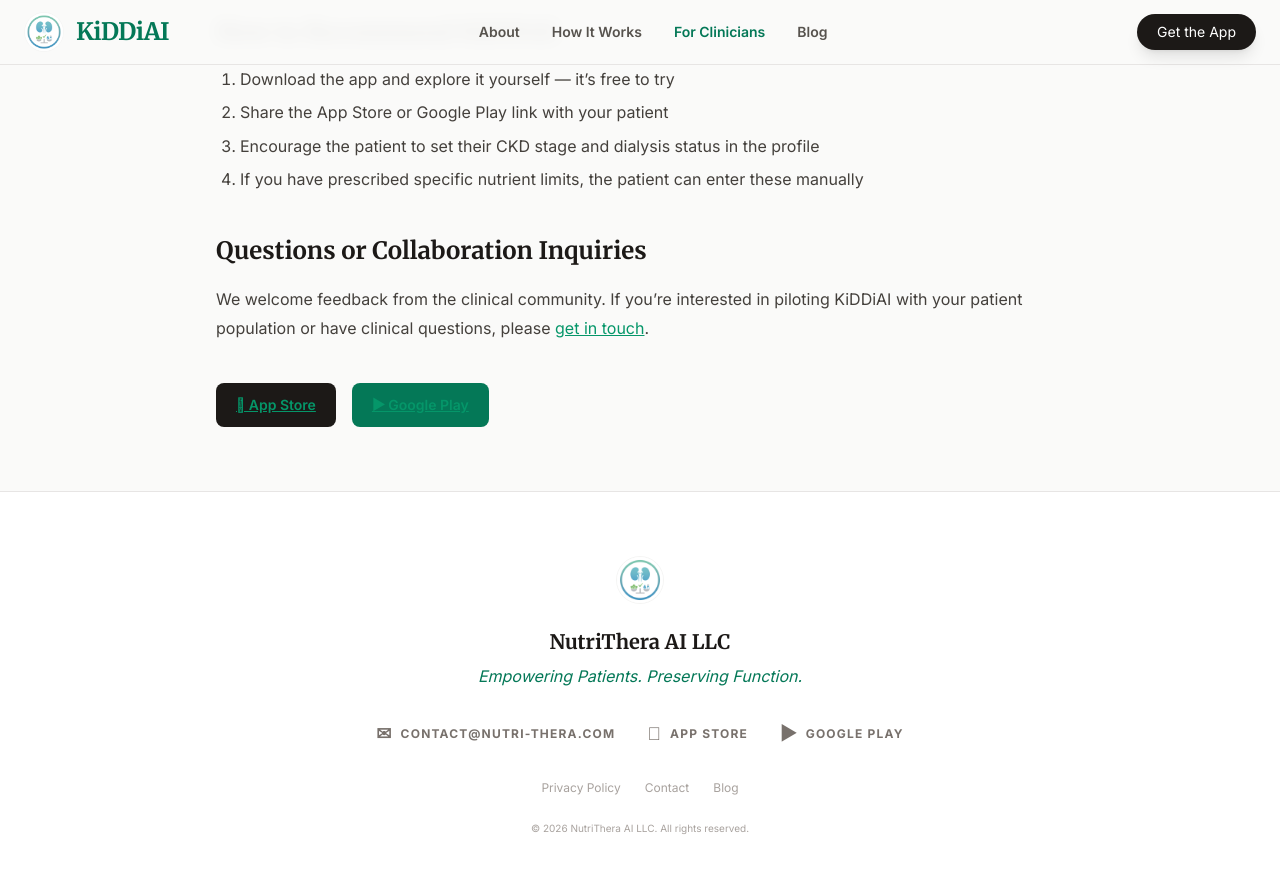
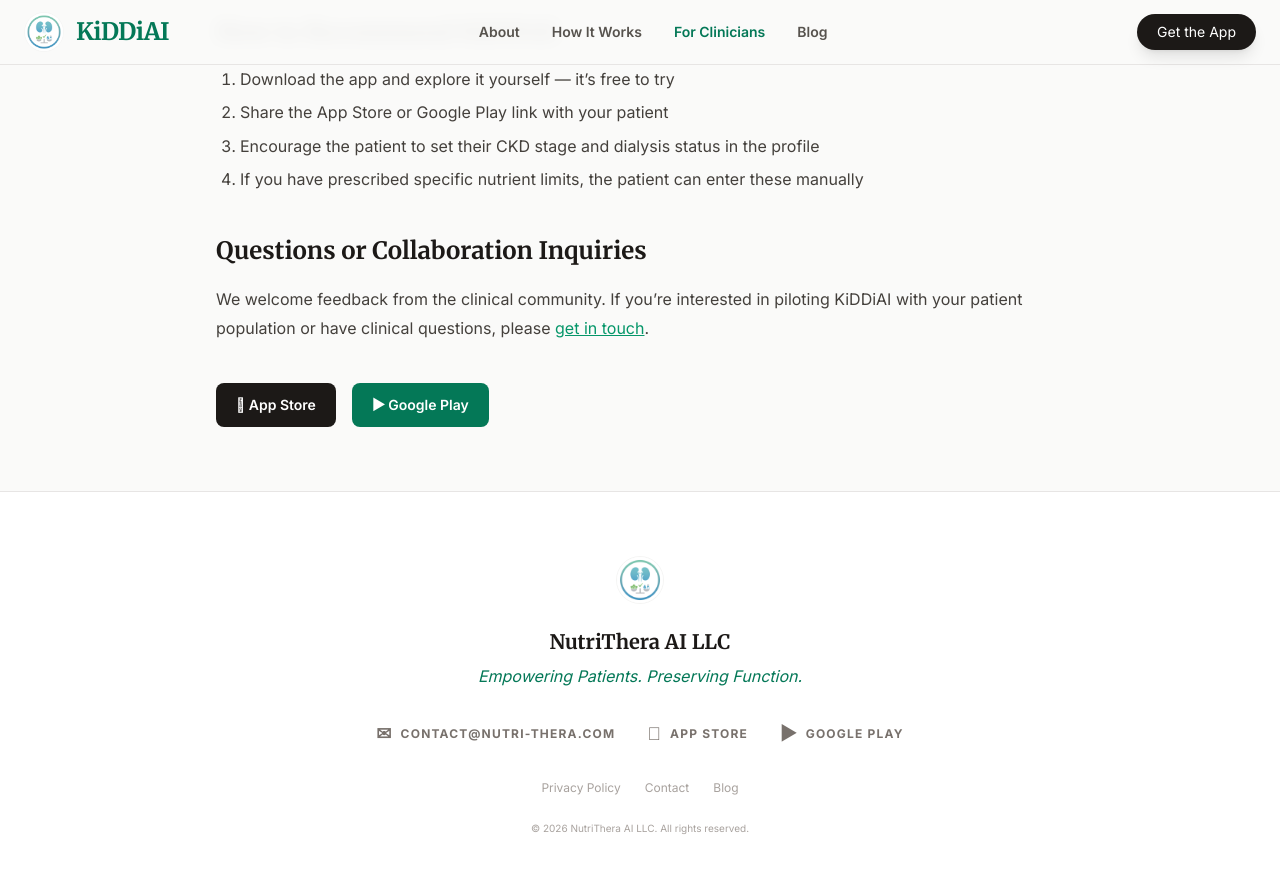
Before and after one commit to nutri-thera/kiddi-ai, a Jekyll site: the page built from for-clinicians.md, in a window 1280 px wide and 900 px high, scrolled down 1493 px. Shown: the top 873 px of the window. Built offline with Jekyll 4.4.1, drawn with Linux system fonts in a browser that asks for light colours; nearby versions of some CDN libraries.

Commit message:
fix: escape .content prose styling on store buttons in how-it-works and for-clinicians
Co-Authored-By: Claude Sonnet 4.6 <noreply@anthropic.com>

```diff
--- a/for-clinicians.md
+++ b/for-clinicians.md
@@ -53,7 +53,7 @@ Patients can set custom nutrient limits (prescribed by their care team), or fall
 
 We welcome feedback from the clinical community. If you're interested in piloting KiDDiAI with your patient population or have clinical questions, please [get in touch](/contact/).
 
-<div class="mt-10 flex gap-4 flex-wrap">
+<div class="not-content mt-10 flex gap-4 flex-wrap">
   <a href="https://apps.apple.com/app/kiddiai/id6755172184" target="_blank"
     class="inline-flex items-center gap-2 px-5 py-3 bg-stone-900 text-white rounded-lg font-semibold hover:bg-stone-800 transition text-sm">
     &#63743; App Store
```
Also changed, not shown: how-it-works.md (+1 -1 lines).
